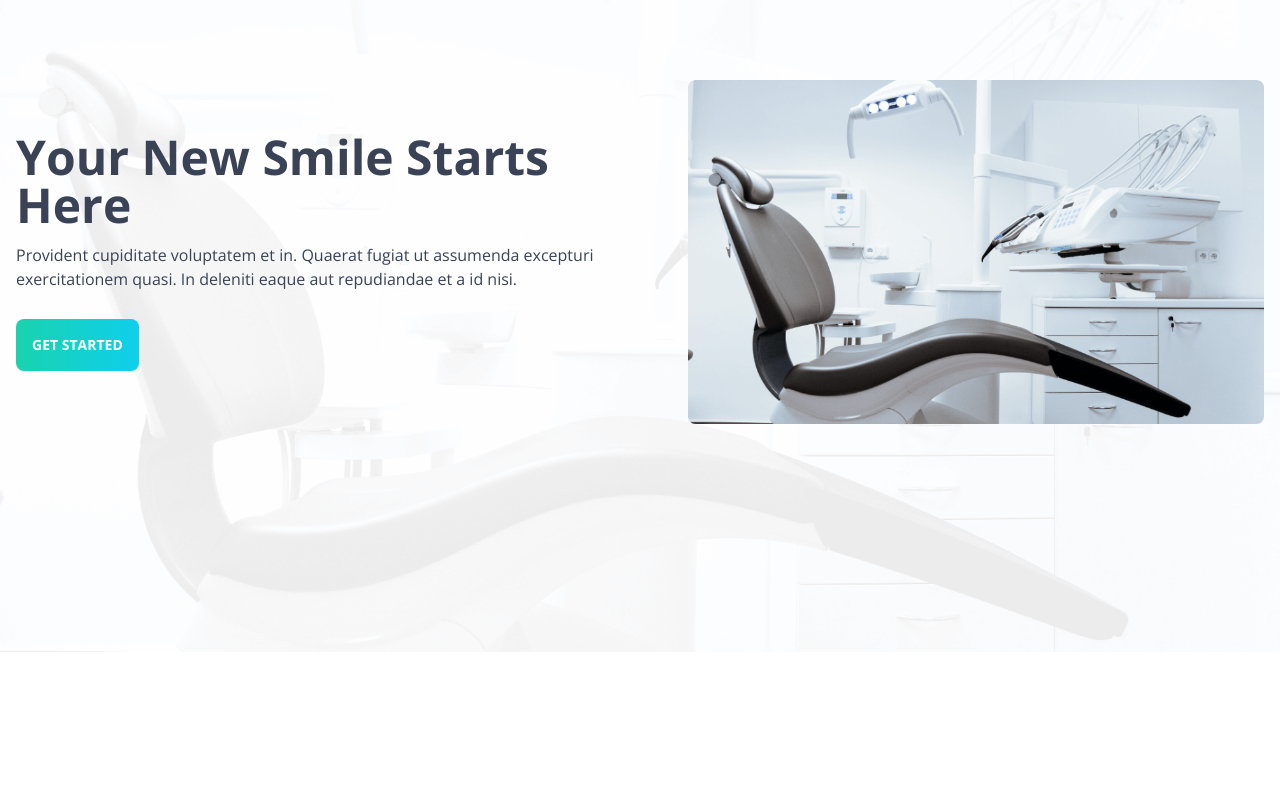
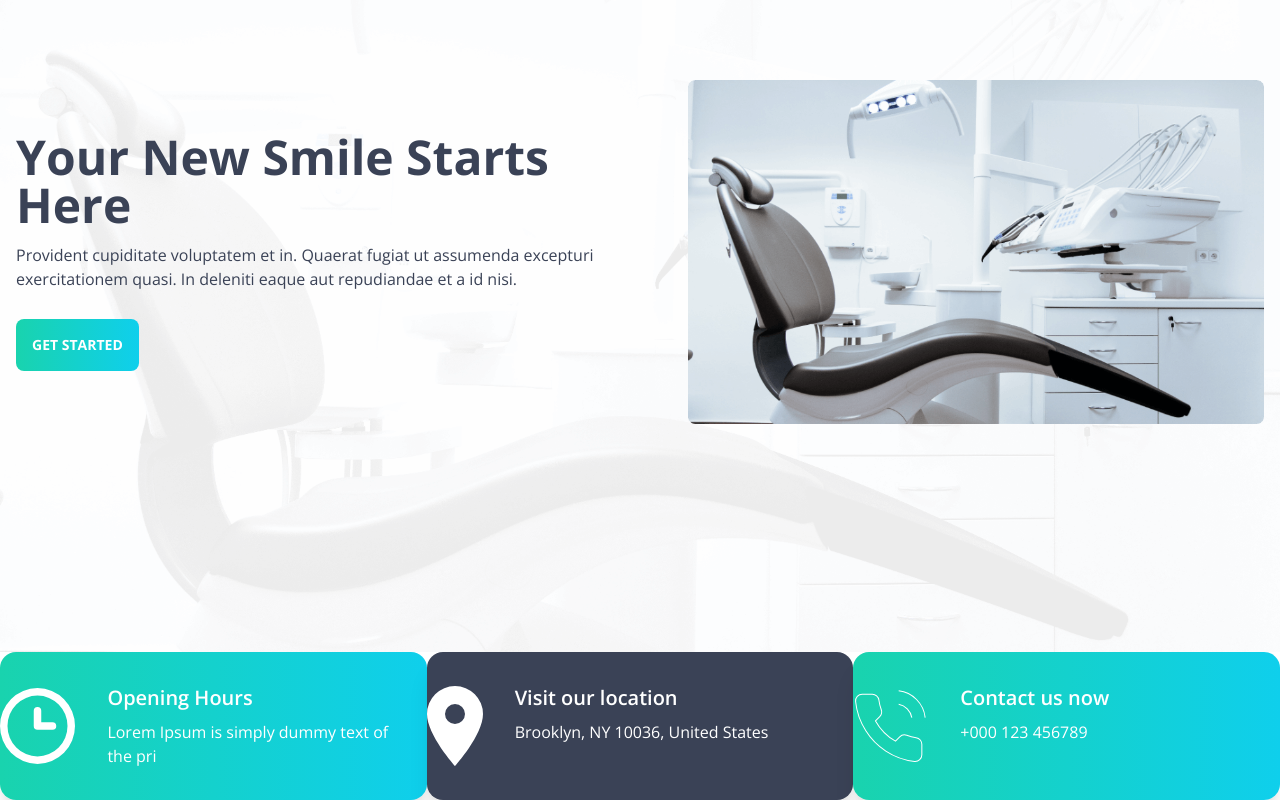
Before and after one commit to Habidhossen/Doctors-Portal-Client, a React (Create React App) app: page / in a window 1280 px wide. Shown: the part 228-1028 px from the top of the page. Before the commit the page ends 880 px from the top, so only its background shows below. Built offline with nearby package versions, Linux system fonts and the light colour scheme.

Commit message:
info card added

```diff
--- a/src/pages/Home/Home.js
+++ b/src/pages/Home/Home.js
@@ -1,10 +1,12 @@
 import React from "react";
 import Banner from "./Banner";
+import Info from "./Info";
 
 const Home = () => {
   return (
     <div>
       <Banner />
+      <Info />
     </div>
   );
 };
--- /dev/null
+++ b/src/pages/Home/Info.js
@@ -0,0 +1,34 @@
+import React from "react";
+import clock from "../../assets/icons/clock.svg";
+import marker from "../../assets/icons/marker.svg";
+import phone from "../../assets/icons/phone.svg";
+import InfoCard from "./InfoCard";
+
+const Info = () => {
+  return (
+    <div className="grid grid-cols-1 md:grid-cols-2 lg:grid-cols-3 g-5">
+      <InfoCard
+        cardTitle="Opening Hours"
+        bgColor="bg-gradient-to-r from-secondary to-primary"
+        cardDesc="Lorem Ipsum is simply dummy text of the pri"
+        cardIcon={clock}
+      />
+
+      <InfoCard
+        cardTitle="Visit our location"
+        bgColor="bg-accent"
+        cardDesc="Brooklyn, NY 10036, United States"
+        cardIcon={marker}
+      />
+
+      <InfoCard
+        cardTitle="Contact us now"
+        bgColor="bg-gradient-to-r from-secondary to-primary"
+        cardDesc="+000 123 456789"
+        cardIcon={phone}
+      />
+    </div>
+  );
+};
+
+export default Info;
--- /dev/null
+++ b/src/pages/Home/InfoCard.js
@@ -0,0 +1,17 @@
+import React from "react";
+
+const InfoCard = ({ cardIcon, cardTitle, cardDesc, bgColor }) => {
+  return (
+    <div class={`card card-side shadow-xl text-white ${bgColor}`}>
+      <figure>
+        <img src={cardIcon} alt="" />
+      </figure>
+      <div class="card-body">
+        <h2 class="card-title">{cardTitle}</h2>
+        <p>{cardDesc}</p>
+      </div>
+    </div>
+  );
+};
+
+export default InfoCard;
--- a/src/pages/Shared/Navbar.js
+++ b/src/pages/Shared/Navbar.js
@@ -26,7 +26,7 @@ const Navbar = () => {
   );
 
   return (
-    <div className="navbar bg-base-100">
+    <div className="navbar bg-base-100 sticky top-0 z-50">
       <div className="navbar">
         <div className="dropdown">
           <label tabIndex="0" className="btn btn-ghost lg:hidden">
```
